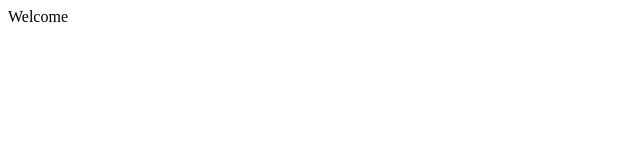
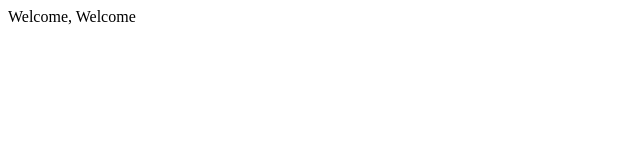
Before and after one commit to dolomite00/CyberSecurity.github.io, a plain HTML site: page index.html in a window 1280 px wide. Shown: the full height of the page, 0-640 px from the left. Drawn offline with Linux system fonts and the light colour scheme.

Commit message:
updated index.html
testing

```diff
--- a/index.html
+++ b/index.html
@@ -6,6 +6,6 @@
 	<title>Center of Cyber Security at VSU</title>
 </head>
 <body>
-Welcome
+Welcome, Welcome
 </body>
 </html>
```
